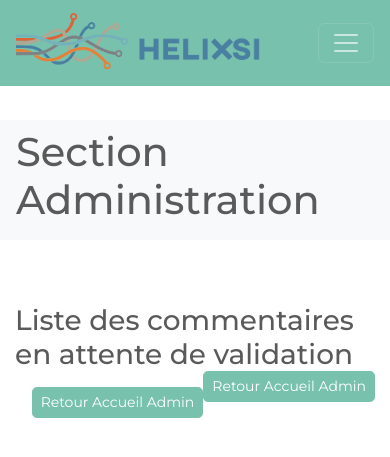
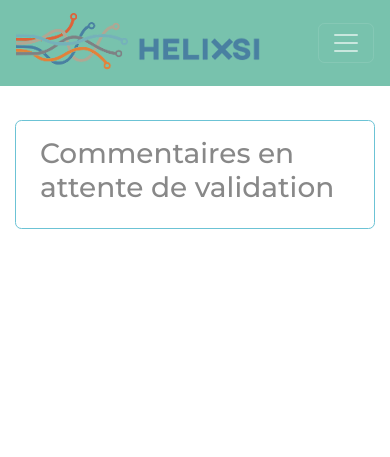
Before and after one commit to Toasted201/OpenClassroom_P05, a PHP site: template View/Back/validComment.html.twig in a window 390 px wide. Shown: the top 457 px of the page. Run offline with PHP 8.4, Linux system fonts and the light colour scheme; the template is opened without the code that fills it, so the values that code supplies are empty; some libraries are stand-ins or nearby versions.

Commit message:
Polishing Design and Responsive

```diff
--- a/View/Back/newPost.html.twig
+++ b/View/Back/newPost.html.twig
@@ -1,11 +1,13 @@
 {% extends "Template/baseBack.html.twig" %}
 
 {% block title %}Nouveau Post{% endblock %}
+{% block metaName %}NewPost{% endblock %}
+{% block metaContent %}Création d'un post{% endblock %}
+{% block part %}Nouveau Post{% endblock %}
 
 {% block content %}
 <form method="post" action="?action=addPost">
     <fieldset>
-        <h4>Nouveau Post</h4>
         <div class="form-group">
             <label for="titreNewPost">Titre</label>
             <input type="text" class="form-control" id="title" name='titleNewPost' maxlenght="255" cols="50" required>
@@ -46,5 +48,4 @@
     </div>
     {% endif %}
 {% endif %}
-<a class="btn btn-primary btn-sm float-right" href="?action=admin" role="button">Retour Accueil Admin</a>
 {% endblock %}
--- a/View/Back/validComment.html.twig
+++ b/View/Back/validComment.html.twig
@@ -1,33 +1,28 @@
 {% extends "Template/baseBack.html.twig" %}
 
 {% block title %}Modération Commentaires{% endblock %}
+{% block metaName %}ValidComment{% endblock %}
+{% block metaContent %}Page de modération des commentaires{% endblock %}
+{% block part %}Commentaires en attente de validation{% endblock %}
 
 {% block content %}
 
-<div class="bs-component">
-    <h3>Liste des commentaires en attente de validation <a class="btn btn-primary btn-sm float-right" href="?action=admin" role="button">Retour Accueil Admin</a></h3>
-
-</div>
 {% if flashErrorEditComment != false  %}
     <div class="alert alert-dismissible alert-secondary">
         {{ flashErrorEditComment }}
     </div>
 {% endif %}
-<div class="bs-component">
 {% for comment in listComments %}
-        <div class="card">
+    <div class="card px-2 py-2">
         <div class="row">
-                <div class="col-8">
+            <div class="col-12 col-md-10 my-1">
                 <h5 class="card-title">{{ comment.content }}</h5>
                 <p class="card-text">le {{ comment.dateCreateFR }} par {{ comment.lastName }}  {{ comment.firstName }}</p>
-                </div>
-                <div class="col-2">
                 <a href="?action=post&postId={{ comment.postId }}" class="btn-sm btn-primary">Voir le post</a>
             </div>
-                <div class="col-2">
+            <div class="col-12 col-md-2 text-center">
                 <form method="post" action="?action=validCommentForm">
-                    <fieldset>
-                    <div class="form-group">
+                    <div class="form-group border py-2">
                         <div class="form-check">
                             <label class="form-check-label">
                             <input type="radio" class="form-check-input" id="valid" name="validComment" value="refus" checked>
@@ -42,14 +37,10 @@
                         </div>
                         <input name="commentId" type="hidden" value="{{comment.id}}"></input>
                         <button type="submit" class="btn-sm btn-info">Enregistrer</button>
-                </fieldset>
+                    </div>
                 </form>
             </div>
         </div>
     </div>
 {% endfor %}
-</div>
-
-<a class="btn btn-primary btn-sm float-right" href="?action=admin" role="button">Retour Accueil Admin</a>
-
 {% endblock %}
--- a/View/Template/baseBack.html.twig
+++ b/View/Template/baseBack.html.twig
@@ -3,32 +3,45 @@
     <meta charset="utf-8">
     <meta http-equiv="X-UA-Compatible" content="IE=edge">
     <title>{% block title %}{% endblock %}</title>
-    <meta name="description" content="">
+    <meta name="{% block metaName %}{% endblock %}" content="{% block metaContent %}{% endblock %}">
     <meta name="viewport" content="width=device-width, initial-scale=1">
     <link rel="stylesheet" href="css/bootstrap.css" media="screen">
     <link rel="stylesheet" href="css/custom.min.css">
 </head>
 
 <body>
-
-
 	<div class="navbar navbar-expand-lg fixed-top navbar-dark bg-primary">
 		<div class="container">
-        <a class="navbar-brand" href="?action="><img src="img/logo.png" alt="helixsi"></img></a>
+			<a class="navbar-brand" href="?action=">
+				<img src="img/logo.png" alt="helixsi"></img>
+			</a>
 			<button class="navbar-toggler" type="button" data-toggle="collapse" data-target="#navbarSupportedContent" aria-controls="navbarSupportedContent" aria-expanded="false" aria-label="Toggle navigation">
-        <span class="navbar-toggler-icon"></span>
+				<span class="navbar-toggler-icon">
+				</span>
 			</button>
 			<div class="collapse navbar-collapse" id="navbarSupportedContent">
 				<ul class="navbar-nav mr-auto">
-                <li class="nav-item active">
-                  <a class="nav-link" href="?action=posts">Articles <span class="sr-only">(current)</span></a>
+					<li class="nav-item {% if userRole != 'admin' %}active{% endif %}">
+						<a class="nav-link" href="?action=posts">Articles
+						</a>
 					</li>
 					<li class="nav-item">
-                    <a class="nav-link" href="?action=curriculum">Mon CV<span class="sr-only">(current)</span></a>
+						<a class="nav-link" href="?action=curriculum">Mon CV
+						</a>
 					</li>
 					<li class="nav-item">
-                    {% if firstName is empty %}<a class="nav-link" href="?action=authentification">Connexion <span class="sr-only">(current)</span></a>
-                    {% else %} <a class="nav-link" href="?action=deconnexion"> Déconnexion ( {{firstName}}) </a>
+						{% if firstName is empty %}
+							<a class="nav-link" href="?action=authentification">Connexion
+							</a>
+						{% else %}
+							<a class="nav-link" href="?action=deconnexion"> Déconnexion ( {{firstName}})
+							</a>
+						{% endif %}
+					</li>
+					<li class="nav-item {% if userRole == 'admin' %}active{% endif %}">
+						{% if userRole == 'admin' %}
+							<a class="nav-link" href="?action=admin">Administration
+							</a>
 						{% endif %}
 					</li>
 				</ul>
@@ -36,16 +49,22 @@
 		</div>
 	</div>
 
-<div class="bs-component">
-    <nav class="navbar navbar-expand-lg navbar-light bg-light">
-        <h1>Section Administration</h1>
-    </nav>
+	<div class="container">
+		<div class="card px-4 border-info">
+			<div class="row">
+				<div class="col-12 py-3">
+					<h3>{% block part %}{% endblock %}</h3>
+				</div>
+			</div>
+		</div>
 	</div>
 
-
 	<div class="container">
-    <div class="bs-docs-section"> <!--contenu-->
-            <div id="content">{% block content %}{% endblock %}</div>
+		<div class="bs-docs-section">
+			<div id="content">
+				{% block content %}
+				{% endblock %}
+			</div>
 		</div>
 	</div>
 	<script src="https://code.jquery.com/jquery-3.4.1.slim.min.js" integrity="sha384-J6qa4849blE2+poT4WnyKhv5vZF5SrPo0iEjwBvKU7imGFAV0wwj1yYfoRSJoZ+n" crossorigin="anonymous"></script>
```
Also changed, not shown: View/Back/admin.html.twig (+15 -6 lines), View/Back/editPostDetail.html.twig (+4 -3 lines), View/Back/editPostList.html.twig (+4 -4 lines), View/Template/base.html.twig (+20 -25 lines), public/img/news.jpg. Lines whose indentation alone changed are shown as unchanged.
